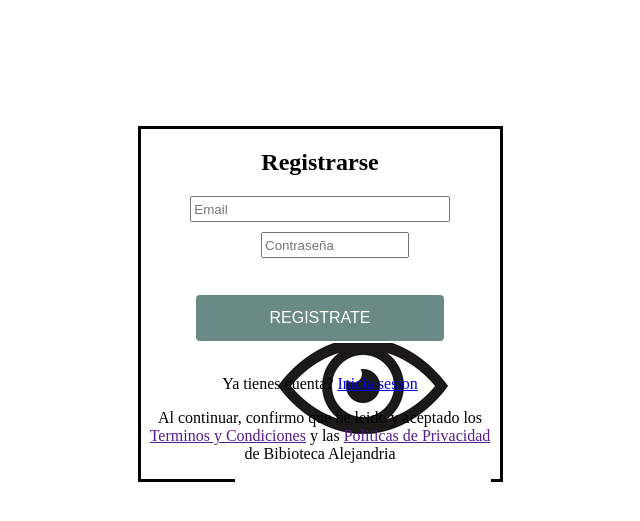
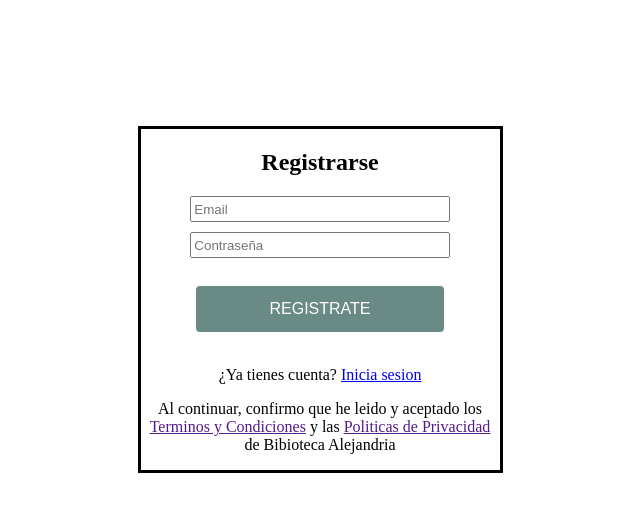
Before and after one commit to Carla-Stramandinoli/grupo5-TP-programacionWeb, a plain HTML site: page html/registrarse.html in a window 1280 px wide. Shown: the whole page, without its empty margins (320-960 px from the left). Drawn offline with Linux system fonts and the light colour scheme.

Commit message:
prueba de poner el icono

```diff
--- a/css/estilos-registrarse.css
+++ b/css/estilos-registrarse.css
@@ -28,8 +28,23 @@ input{
    gap: 10px; /* Espacio entre los inputs */
 }
 
-.input-pass {
+
+
+/* posicionamiento del icono */
+/* .input-pass input {
    padding-left: 30px; /* Espacio para el ícono */
-   width: 200px;
-   height: 35px;
-}
+   /* width: 200px;
+   height: 35px;} */
+
+/* .input-pass  {
+   position: relative;
+   display: inline-block;
+} */
+
+/* .input-pass img {
+   position: absolute;
+   left: 10px;
+   top: 50%;
+   pointer-events: none;
+   color: gray;
+} */
--- a/html/registrarse.html
+++ b/html/registrarse.html
@@ -15,16 +15,15 @@
          <h2>Registrarse</h2>
          <div class="inputs-form">
             <input type="email" placeholder="Email" required>
-            <div class="input-pass">
+            <!-- <div class="input-pass"> -->
             <input type="password" placeholder="Contraseña" required>
-            <span>
-               <img src="../assets/img/imgOjoPass.ico" alt="">
-            </span>
-         </div>
+            <!-- <span>
+                  <img src="../assets/img/imgOjoPass.ico" alt="">
+               </span> -->
+            <!-- </div> -->
             <input class="boton-registrarse" type="submit" value="REGISTRATE">
          </div>
-
-         <p>Ya tienes cuenta? <a href="./login.html">Inicia sesion</a></p>
+         <p>¿Ya tienes cuenta? <a href="./login.html">Inicia sesion</a></p>
          <p>Al continuar, confirmo que he leido y aceptado los <a href="">Terminos y Condiciones</a> y las <a
                href="">Politicas de Privacidad</a> de Bibioteca Alejandria</p>
       </form>
```
